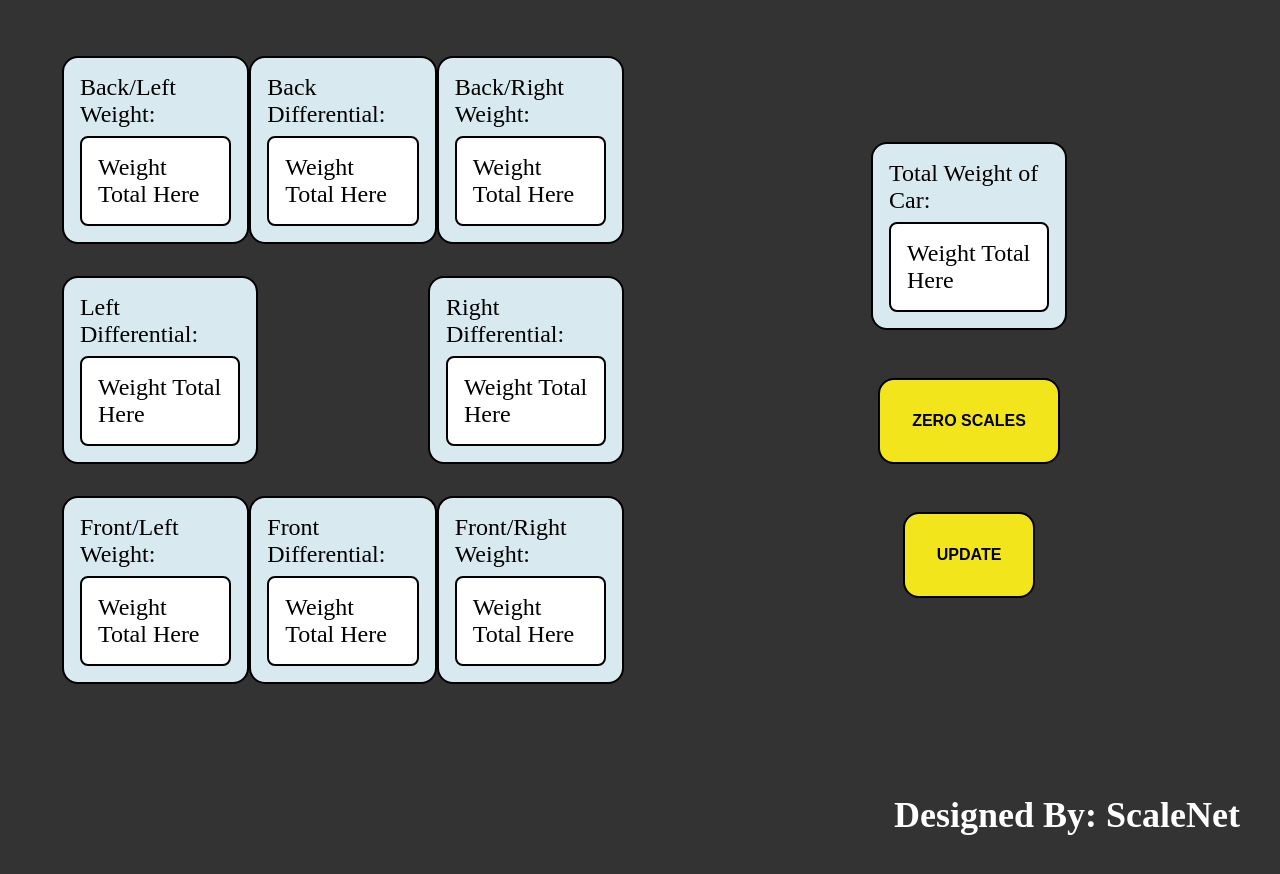
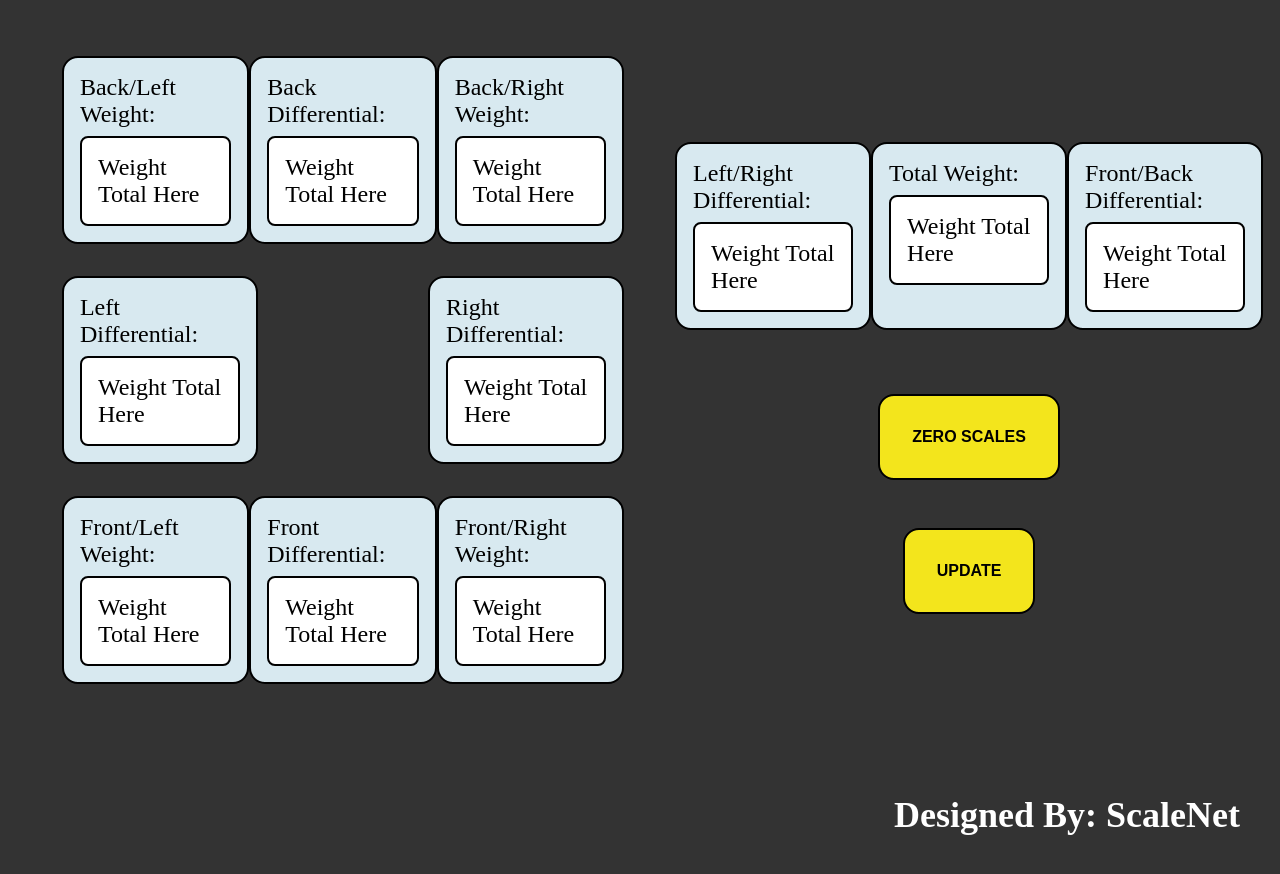
Before and after one commit to Cory-Light/ScaleNetInterface, a plain HTML site: page index.html in a window 1280 px wide. Drawn offline with Linux system fonts and the light colour scheme.

Commit message:
Update index.html
Added more Labels

```diff
--- a/index.html
+++ b/index.html
@@ -99,12 +99,32 @@
 
 
         <div style="width: 47%; display: flex; flex-direction: column; justify-content: center; align-items: center;">
-            <div style="background-color: #d8e9f0; padding: 1rem; border-radius: 1rem; border: 2px solid black; width: 10rem;">
-                Total Weight of Car:
-                <div style="border: 2px solid black; padding: 1rem; border-radius: .5rem; margin-top: .5rem; background-color: white">
-                    <label>
-                        Weight Total Here
-                    </label>
+            <div style="display: flex; justify-content: space-between; margin: 1rem;">
+                <div style="background-color: #d8e9f0; padding: 1rem; border-radius: 1rem; border: 2px solid black; width: 10rem">
+                    Left/Right Differential:
+                    <div style="border: 2px solid black; padding: 1rem; border-radius: .5rem; margin-top: .5rem; background-color: white;">
+                        <label>
+                            Weight Total Here
+                        </label>
+                    </div>
+                </div>
+
+                <div style="background-color: #d8e9f0; padding: 1rem; border-radius: 1rem; border: 2px solid black; width: 10rem">
+                    Total Weight:
+                    <div style="border: 2px solid black; padding: 1rem; border-radius: .5rem; margin-top: .5rem; background-color: white ">
+                        <label>
+                            Weight Total Here
+                        </label>
+                    </div>
+                </div>
+
+                <div style="background-color: #d8e9f0; padding: 1rem; border-radius: 1rem; border: 2px solid black; width: 10rem">
+                    Front/Back Differential:
+                    <div style="border: 2px solid black; padding: 1rem; border-radius: .5rem; margin-top: .5rem; background-color: white">
+                        <label>
+                            Weight Total Here
+                        </label>
+                    </div>
                 </div>
             </div>
 
```
